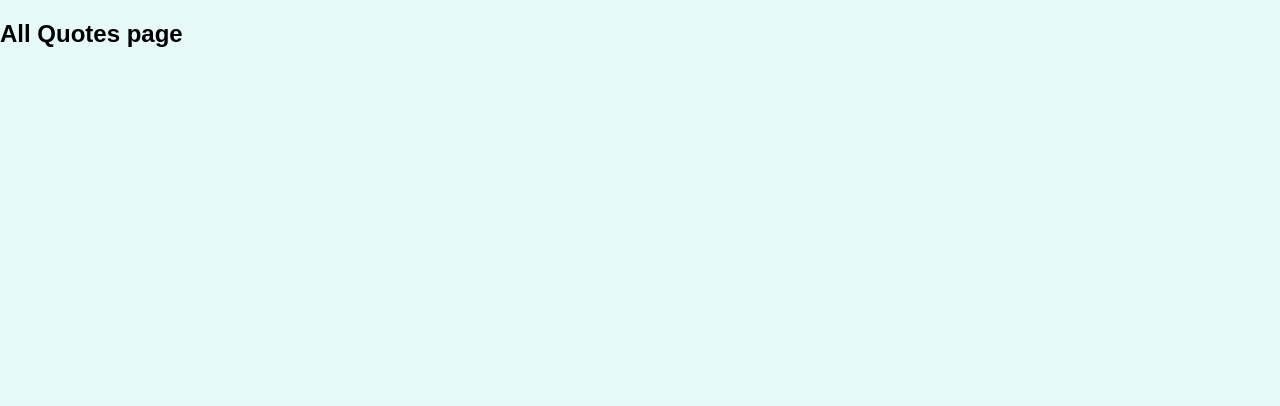
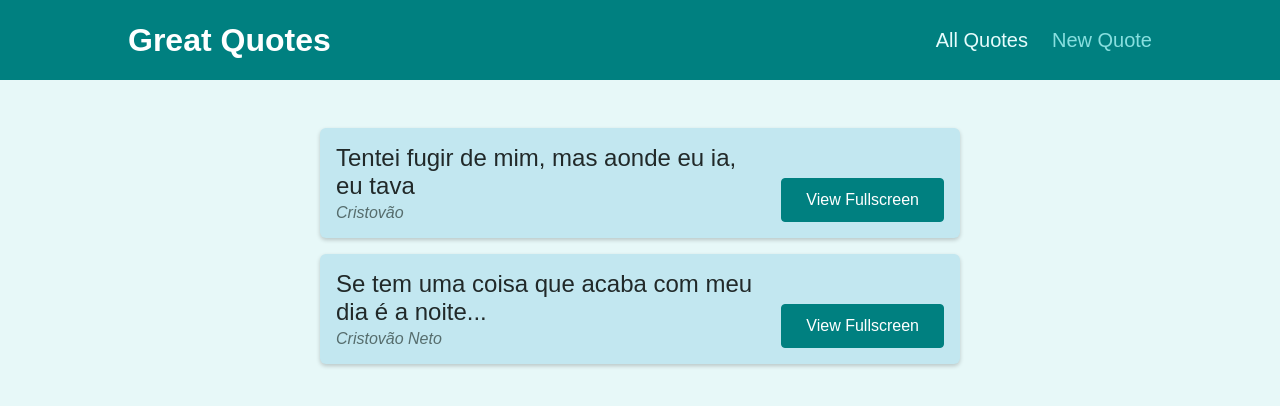
Before and after one commit to Crisnzx/cursoreact-greatquotes, a React (Create React App) app: page /quotes in a window 1280 px wide. Shown: the top 406 px of the page. Built offline with nearby package versions, Linux system fonts and the light colour scheme.

Commit message:
rendering the components and project taking shape

```diff
--- a/src/App.js
+++ b/src/App.js
@@ -2,10 +2,11 @@ import { Redirect, Route, Switch } from 'react-router-dom';
 import AllQuotes from './pages/AllQuotes';
 import QuoteDetails from './pages/QuoteDetails';
 import NewQuote from './pages/NewQuote';
+import Layout from './components/layout/Layout';
 
 function App() {
   return (
-    <div>
+    <Layout>
       <Switch>
         <Route exact path="/">
           <Redirect to="/quotes" />
@@ -13,15 +14,25 @@ function App() {
         <Route exact path="/quotes">
           <AllQuotes />
         </Route>
-        <Route path="/quotes/new">
+        <Route path="/new-quote">
           <NewQuote />
         </Route>
         <Route path="/quotes/:id">
           <QuoteDetails />
         </Route>
       </Switch>
-    </div>
+    </Layout>
   );
 }
 
 export default App;
+
+/*
+I have tried to use this patch for creating a new quote: /quotes/new
+I was able to solve the first issue of the "new" word being treated as an ID in /quotes/:id and
+then the component rendered is the wrong one
+I used Switch, exact and sort to solve that
+But there was another issue, when I tried to use activeClassName on NavLink component.
+The active class didn't get out, so I had to change the path to /new-quote
+I asked a question in the course lecture and I am still waiting for the answer.
+*/
--- /dev/null
+++ b/src/components/layout/Layout.js
@@ -0,0 +1,12 @@
+import { Fragment } from 'react';
+import MainNavigation from './MainNavigation';
+import classes from './Layout.module.css';
+
+export default function Layout(props) {
+  return (
+    <Fragment>
+      <MainNavigation />
+      <main className={classes.main}>{props.children}</main>
+    </Fragment>
+  );
+}
--- /dev/null
+++ b/src/components/layout/MainNavigation.js
@@ -0,0 +1,24 @@
+import { NavLink } from 'react-router-dom';
+import classes from './MainNavigation.module.css';
+
+export default function MainNavigation() {
+  return (
+    <header className={classes.header}>
+      <h1 className={classes.logo}>Great Quotes</h1>
+      <nav className={classes.nav}>
+        <ul>
+          <li>
+            <NavLink activeClassName={classes.active} to="/quotes">
+              All Quotes
+            </NavLink>
+          </li>
+          <li>
+            <NavLink activeClassName={classes.active} to="/new-quote">
+              New Quote
+            </NavLink>
+          </li>
+        </ul>
+      </nav>
+    </header>
+  );
+}
--- a/src/components/quotes/QuoteItem.js
+++ b/src/components/quotes/QuoteItem.js
@@ -1,6 +1,6 @@
 import classes from './QuoteItem.module.css';
-
-const QuoteItem = (props) => {
+import { Link } from 'react-router-dom';
+const QuoteItem = props => {
   return (
     <li className={classes.item}>
       <figure>
@@ -9,9 +9,9 @@ const QuoteItem = (props) => {
         </blockquote>
         <figcaption>{props.author}</figcaption>
       </figure>
-      <a className='btn'>
+      <Link to={`quotes/${props.id}`} className="btn">
         View Fullscreen
-      </a>
+      </Link>
     </li>
   );
 };
--- a/src/pages/AllQuotes.js
+++ b/src/pages/AllQuotes.js
@@ -1,3 +1,18 @@
+import QuoteList from '../components/quotes/QuoteList';
+
+const DUMMY_QUOTES = [
+  {
+    id: 'q1',
+    author: 'Cristovão',
+    text: 'Tentei fugir de mim, mas aonde eu ia, eu tava',
+  },
+  {
+    id: 'q2',
+    author: 'Cristovão Neto',
+    text: 'Se tem uma coisa que acaba com meu dia é a noite...',
+  },
+];
+
 export default function AllQuotes() {
-  return <h2>All Quotes page</h2>;
+  return <QuoteList quotes={DUMMY_QUOTES} />;
 }
--- a/src/pages/NewQuote.js
+++ b/src/pages/NewQuote.js
@@ -1,3 +1,9 @@
+import QuoteForm from '../components/quotes/QuoteForm';
+
 export default function NewQuote() {
-  return <h2>New Quote page</h2>;
+  function addQuoteHandler(quoteData) {
+    console.log(quoteData);
+  }
+
+  return <QuoteForm onAddQuote={addQuoteHandler} />;
 }
```
Also changed, not shown: src/components/quotes/QuoteForm.js (+8 -8 lines).
